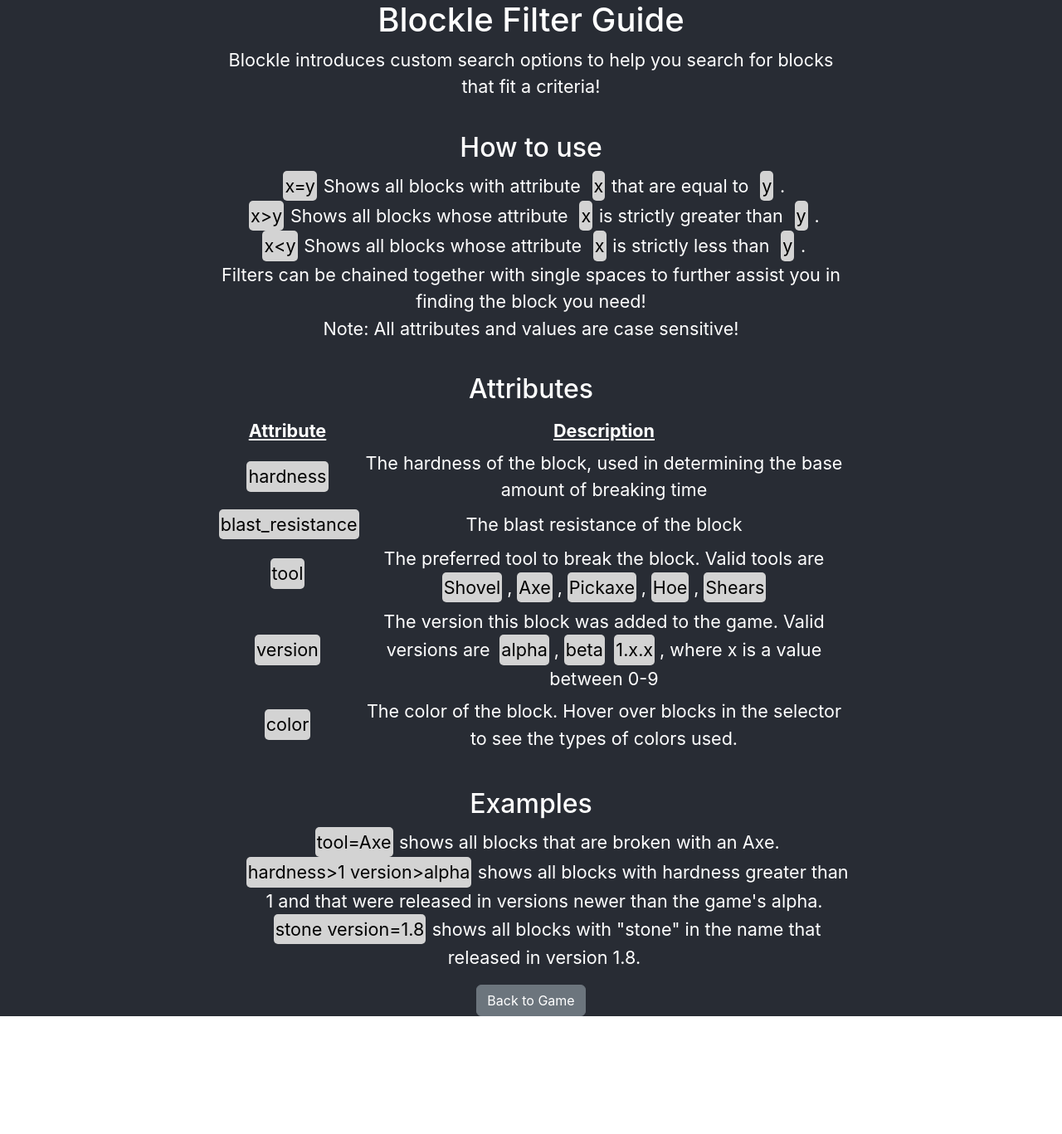
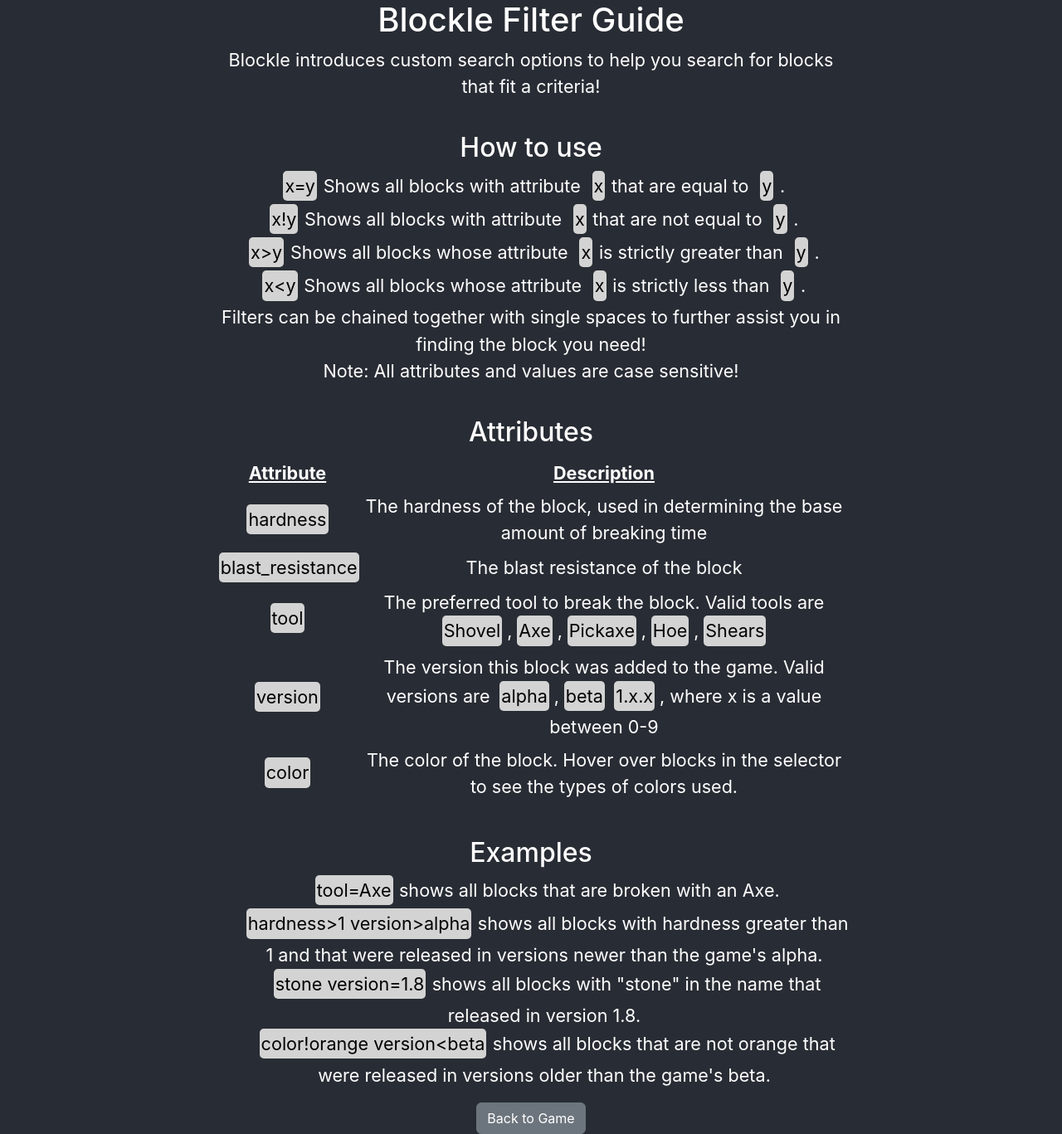
Before and after one commit to BenjaMenja/blockle, a React (Create React App) app: page /blockle/filters in a window 1280 px wide. Shown: the whole page at 83% size. Before the commit the page ends 1225 px from the top, so only its background shows below. Built offline with nearby package versions, Linux system fonts and the light colour scheme.

Commit message:
Added ! as a special filter

```diff
--- a/public/404.html
+++ b/public/404.html
@@ -2,7 +2,7 @@
 <html lang="en">
 <head>
   <meta charset="utf-8">
-  <title>LetterUp!</title>
+  <title>Blockle</title>
   <script type="text/javascript">
     // Single Page Apps for GitHub Pages
     // MIT License
--- a/src/FilterGuide.css
+++ b/src/FilterGuide.css
@@ -6,6 +6,7 @@
     margin-right: 1%;
     margin-left: 1%;
     display: inline-block;
+    margin-bottom: 0.5%;
 }
 
 .attribute-table {
--- a/src/components/BlockSelector.tsx
+++ b/src/components/BlockSelector.tsx
@@ -39,18 +39,15 @@ function BlockSelector(props: BlockSelectorProps) {
         let filteredBlocks: BlockType[] = blocks
         for (const param of filters) {
             filteredBlocks = filteredBlocks.filter((block, index) => {
-                    const delims: RegExpMatchArray | null = param.match(/[=<>]/)
+                    const delims: RegExpMatchArray | null = param.match(/[=<>!]/)
                     if (delims) {
-                        const split: string[] = param.split(/[=<>]/, 2)
+                        const split: string[] = param.split(/[=<>!]/, 2)
                         const key: string = split[0]
                         const value: string = split[1]
                         if (key in block) {
                             const blockFieldValue = block[key as keyof BlockType]
                             if (typeof blockFieldValue === 'string') { // Name, Technically Image, Tool, Color, Version
                                 if (key === "version") {
-                                    if (delims[0] === "=") {
-                                        return blockFieldValue === value
-                                    }
                                     let versionAsNumber: number = VersionToNumber(blockFieldValue)
 
                                     if (isNaN(versionAsNumber)) {
@@ -67,14 +64,20 @@ function BlockSelector(props: BlockSelectorProps) {
                                         }
                                     }
                                 }
-                                else if (delims[0] === "=") {
+                                if (delims[0] === "=") {
                                     return blockFieldValue === value
+                                }
+                                else if (delims[0] === "!") {
+                                    return blockFieldValue !== value
                                 }
                             }
                             else { // Hardness, Blast Resistance
                                 const valueAsNumber = parseFloat(value)
                                 if (delims[0] === "=") {
                                     return blockFieldValue === valueAsNumber
+                                }
+                                else if (delims[0] === "!") {
+                                    return blockFieldValue !== valueAsNumber
                                 }
                                 else if (delims[0] === ">") {
                                     return blockFieldValue > valueAsNumber
--- a/src/pages/FilterPage.tsx
+++ b/src/pages/FilterPage.tsx
@@ -12,6 +12,10 @@ function FilterPage() {
                     x=y
                 </div>
                 Shows all blocks with attribute <span className={"attribute-option"}>x</span>that are equal to <span className={"attribute-option"}>y</span>.<br/>
+                <div className={"attribute-option"}>
+                    x{'!'}y
+                </div>
+                Shows all blocks with attribute <span className={"attribute-option"}>x</span>that are not equal to <span className={"attribute-option"}>y</span>.<br/>
                 <div className={"attribute-option"}>
                     x&gt;y
                 </div>
@@ -66,8 +70,11 @@ function FilterPage() {
                 <li>
                     <div className={"attribute-option"}>{"stone version=1.8"}</div>shows all blocks with "stone" in the name that released in version 1.8.
                 </li>
+                <li>
+                    <div className={"attribute-option"}>{"color!orange version<beta"}</div>shows all blocks that are not orange that were released in versions older than the game's beta.
+                </li>
             </ul>
-            <Button variant={"secondary"} onClick={() => window.location.href = "/"}>
+            <Button variant={"secondary"} onClick={() => window.location.href = "/blockle"}>
                 Back to Game
             </Button>
         </div>
--- a/src/pages/Game.tsx
+++ b/src/pages/Game.tsx
@@ -38,7 +38,7 @@ function Game() {
         <>
             <h1 style={{marginBottom: "2%"}}>Blockle</h1>
             <h3 style={{marginBottom: "1%"}}>A Minecraft themed guessing game</h3>
-            <a href={"/filters"} style={{color: "#7a29a9", fontSize: "0.8em", marginBottom: "1%"}}>Special Filters</a>
+            <a href={"/blockle/filters"} style={{color: "#7a29a9", fontSize: "0.8em", marginBottom: "1%"}}>Special Filters</a>
             <Guesser guesses={guesses} setGuesses={setGuesses} targetBlock={targetBlock} win={win}/>
             {guesses.length > 0 && <table className={"guess-result"}>
                 <tbody>
```
